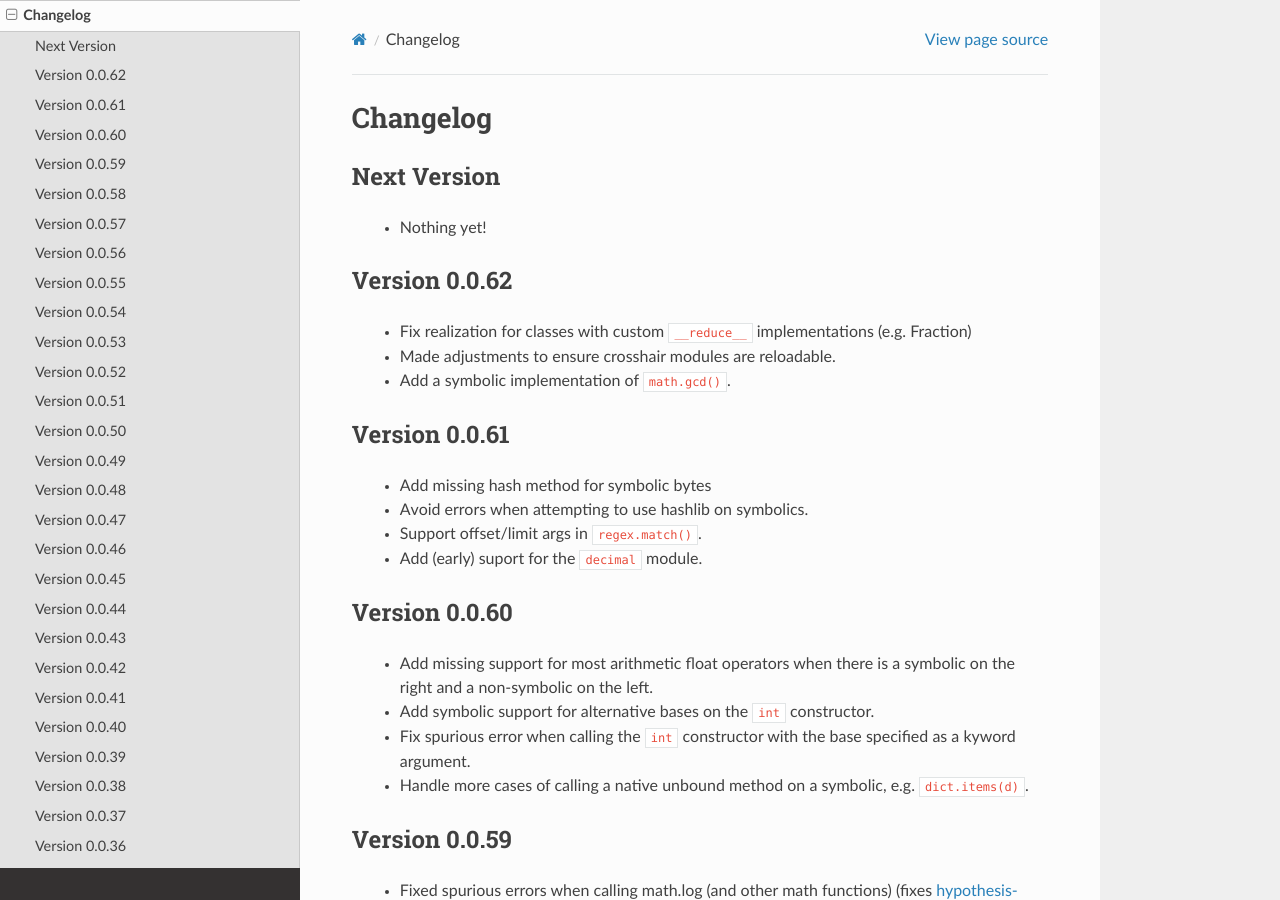
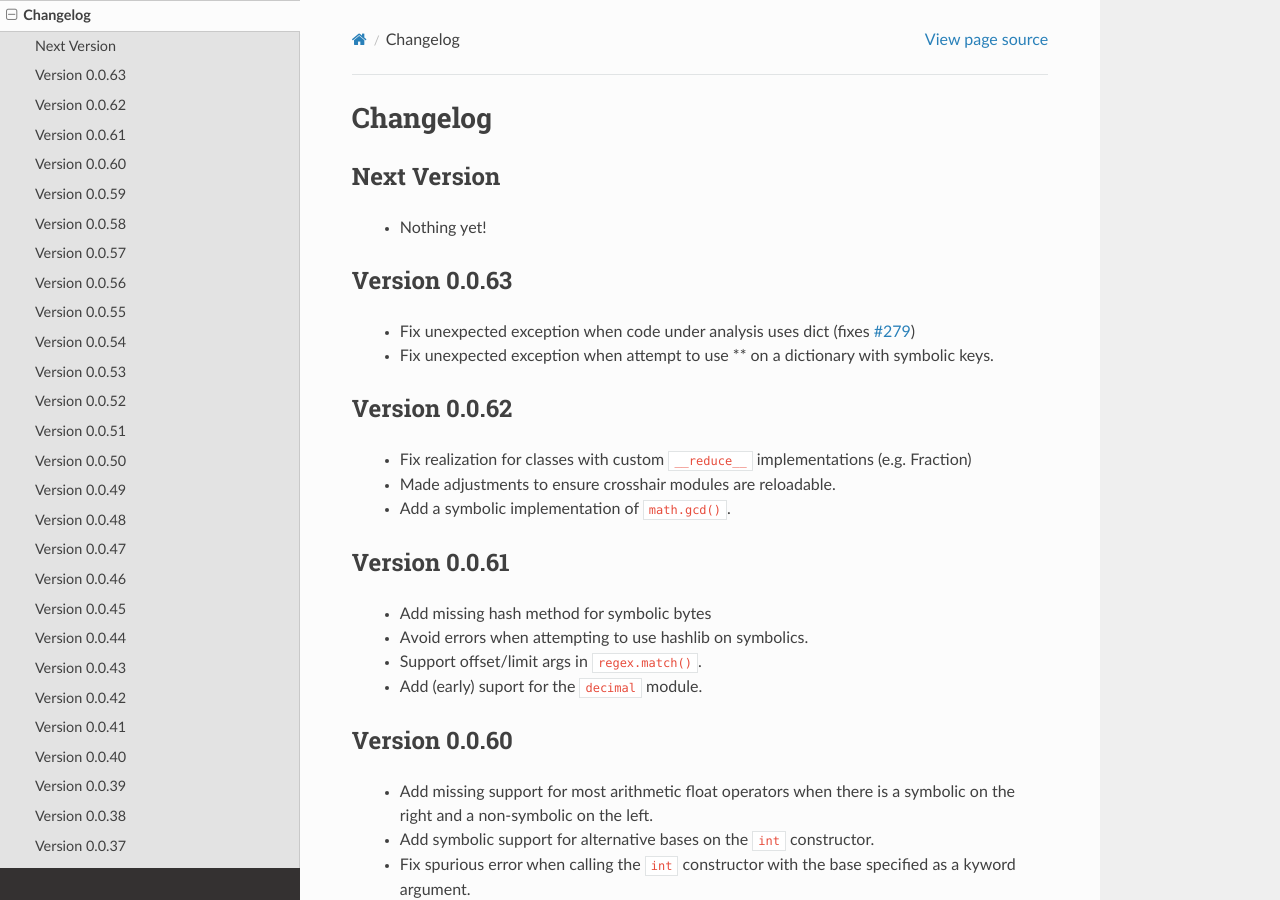
Before and after one commit to pschanely/CrossHair, a Sphinx documentation site: the page built from doc/source/changelog.rst, in a window 1280 px wide and 900 px high. Built offline with Sphinx 7.4.7 and the Read the Docs theme 2.0.0, drawn with Linux system fonts in a browser that asks for light colours; the version number is read from the project's files by our own code.

Commit message:
Update changelog

```diff
--- a/doc/source/changelog.rst
+++ b/doc/source/changelog.rst
@@ -7,6 +7,15 @@ Next Version
 ------------
 
   * Nothing yet!
+
+
+Version 0.0.63
+--------------
+
+  * Fix unexpected exception when code under analysis uses dict
+    (fixes `#279 <https://github.com/pschanely/CrossHair/issues/279>`__)
+  * Fix unexpected exception when attempt to use ** on a dictionary with
+    symbolic keys.
 
 
 Version 0.0.62
```
